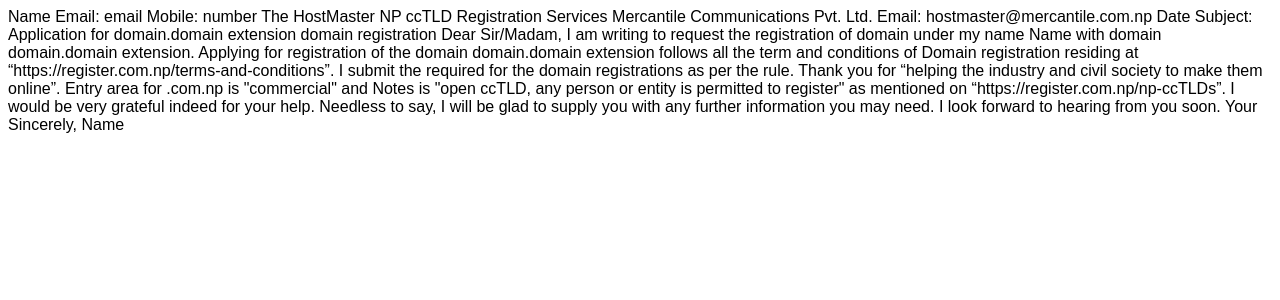
After one commit to atushmaharjan/bigbracket, a PHP site: the page made by Cover Letter/redirect.html in a window 1280 px wide. The commit adds this page. Shown: the top 300 px of the page. Run offline with PHP 8.4, Linux system fonts and the light colour scheme.

```diff
--- /dev/null
+++ b/Cover Letter/redirect.html
@@ -0,0 +1,35 @@
+<!DOCTYPE html>
+<html>
+<head>
+	<title>Cover Page</title>
+	<link rel="stylesheet" type="text/css" href="style.css">
+</head>
+<body>
+	<div class="">
+	Name
+	Email: email
+	Mobile: number
+
+	The HostMaster
+	NP ccTLD Registration Services
+	Mercantile Communications Pvt. Ltd.
+	Email: hostmaster@mercantile.com.np
+
+	Date
+
+	Subject: Application for domain.domain extension domain registration
+
+	Dear Sir/Madam,
+	I am writing to request the registration of domain under my name Name with domain domain.domain extension.
+
+	Applying for registration of the domain domain.domain extension follows all the term and conditions of Domain registration residing at “https://register.com.np/terms-and-conditions”. I submit the required for the domain registrations as per the rule.
+
+	Thank you for “helping the industry and civil society to make them online”. Entry area for .com.np is "commercial" and Notes is "open ccTLD, any person or entity is permitted to register" as mentioned on “https://register.com.np/np-ccTLDs”.
+
+	I would be very grateful indeed for your help. Needless to say, I will be glad to supply you with any further information you may need. I look forward to hearing from you soon.
+
+	Your Sincerely,
+	Name
+</div>
+</body>
+</html>
--- a/Cover Letter/style.css
+++ b/Cover Letter/style.css
@@ -47,7 +47,6 @@
 	font-size: 1rem;
 	text-align: left;
 	padding-left: 2.5rem;
-
 }
 
 .main button {
```
Also changed, not shown: Cover Letter/index.html (+15 -4 lines), Cover Letter/main.js (+7 -0 lines).
